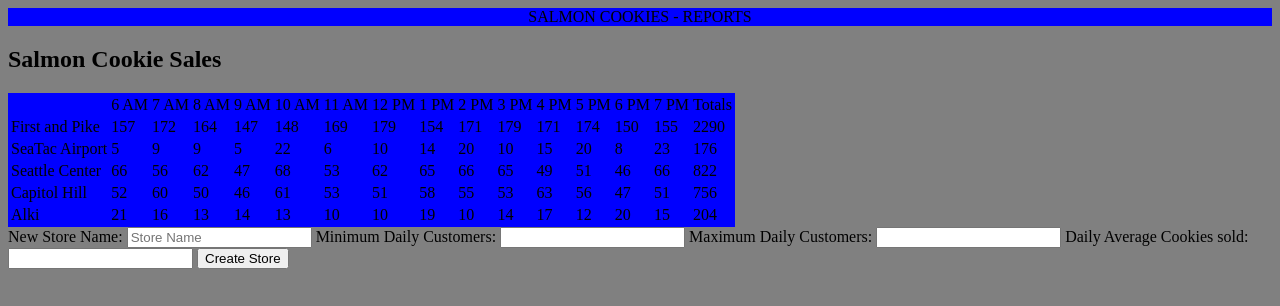
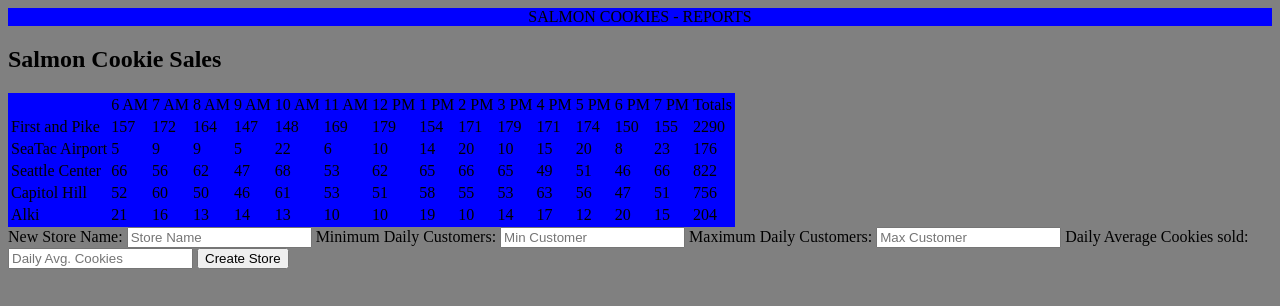
Before and after one commit to ASMO360/cookie-stand, a plain HTML site: page sales.html in a window 1280 px wide. Drawn offline with Linux system fonts and the light colour scheme.

Commit message:
the first commit

```diff
--- a/sales.html
+++ b/sales.html
@@ -19,13 +19,13 @@
             <input name= "newStore" type= "text" placeholder= "Store Name" maxlength= "20">
           </label>
           <label>Minimum Daily Customers:
-            <input name= "minCustomer" type= "number">
+            <input name= "minCustomer" type= "number" placeholder= "Min Customer">
           </label>
           <label>Maximum Daily Customers:
-            <input name= "maxCustomer" type= "number">
+            <input name= "maxCustomer" type= "number" placeholder= "Max Customer">
           </label>
           <label>Daily Average Cookies sold:
-            <input name= "avgCookieSold" type= "number" step= "0.1">
+            <input name= "avgCookieSold" type= "number" step= "0.1" placeholder= "Daily Avg. Cookies">
           </label>
           <button name= "submit" type= "submit">Create Store</button>
         </form>
```
